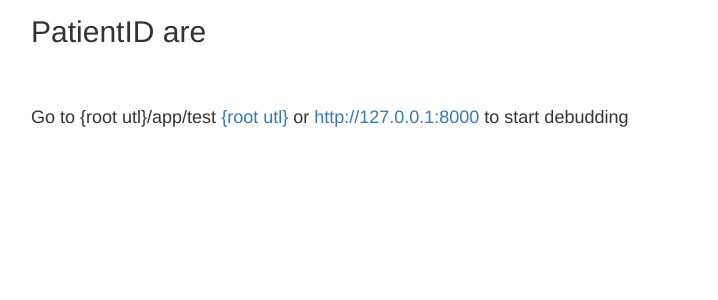
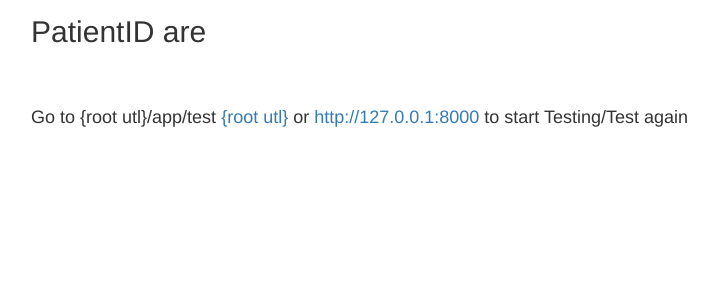
Before and after one commit to avinasx/Medical_Diagnostic_Analysis, a Django app: template project/app/templates/app/patient.html in a window 1280 px wide. Shown: the part 188-488 px from the top of the page, without its empty margins (39-757 px from the left). Run offline with Django 3.2, Linux system fonts and the light colour scheme; the template is opened without the code that fills it, so the values that code supplies are empty; some libraries are stand-ins or nearby versions.

Commit message:
improved readme

```diff
--- a/project/app/templates/app/patient.html
+++ b/project/app/templates/app/patient.html
@@ -20,7 +20,7 @@
 <br>
 <br>
 <div class="container">
-    <h4>Go to {root utl}/app/test <a href="{root utl}/app/test">{root utl}</a> or <a href="http://127.0.0.1:8000/app/test/">http://127.0.0.1:8000</a> to start debudding</h4>
+    <h4>Go to {root utl}/app/test <a href="{root utl}/app/test">{root utl}</a> or <a href="http://127.0.0.1:8000/app/test/">http://127.0.0.1:8000</a> to start Testing/Test again</h4>
 </div>
      <!--<p>Hi {{ person.firstname }} {{ person.lastname }}</p>
     <p>Today it is {{ weather }}</p>
```
Also changed, not shown: README.md.
